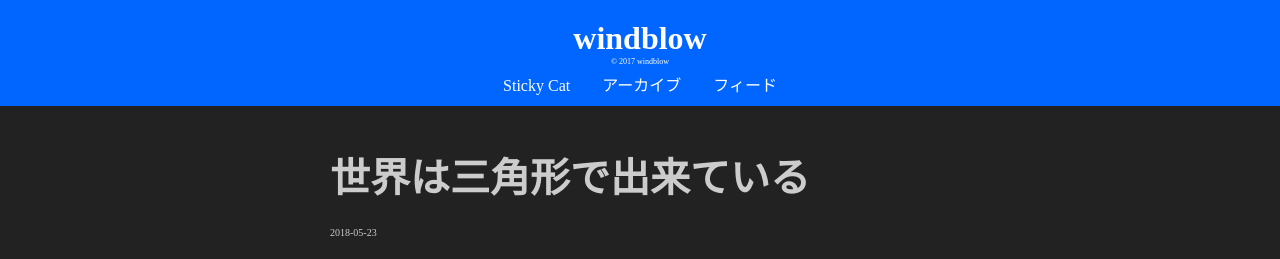
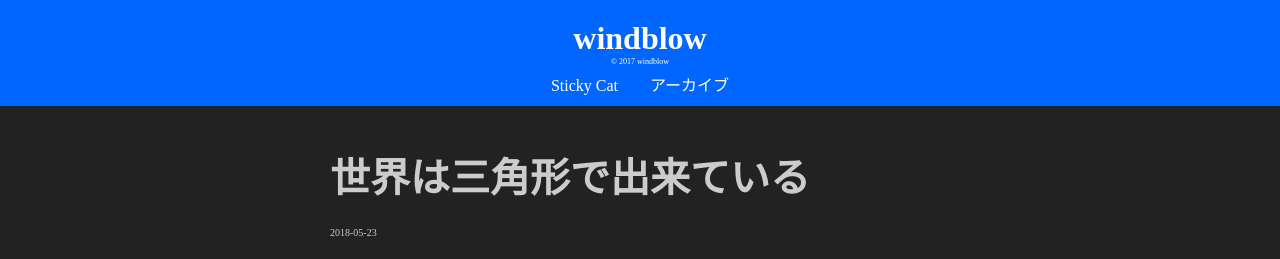
Before and after one commit to itukikikuti/windblow.net, a Jekyll site: the page built from index.html, in a window 1280 px wide. Shown: the top 259 px of the page. Built offline with Jekyll 4.4.1, drawn with Linux system fonts in a browser that asks for light colours; the list of posts is cut into pages by our own code.

Commit message:
Update default.html

```diff
--- a/_layouts/default.html
+++ b/_layouts/default.html
@@ -17,7 +17,6 @@
         <link rel="stylesheet" href="/assets/css/normalize.css" />
         <link rel="stylesheet" href="/assets/css/baguetteBox.css" />
         <link rel="stylesheet" href="/assets/css/style.css" />
-        <link rel="alternate" type="application/atom+xml" title="フィード" href="/feed.xml" />
         <link rel="icon" href="/assets/icon256.png" />
 
         <script src="/assets/script/baguetteBox.min.js" defer=""></script>
@@ -31,7 +30,6 @@
                 <ul>
                     <li><a href="/StickyCat.html">Sticky Cat</a></li>
                     <li><a href="/archive.html">アーカイブ</a></li>
-                    <li><a href="/feed.xml">フィード</a></li>
                 </ul>
             </nav>
         </header>
```
